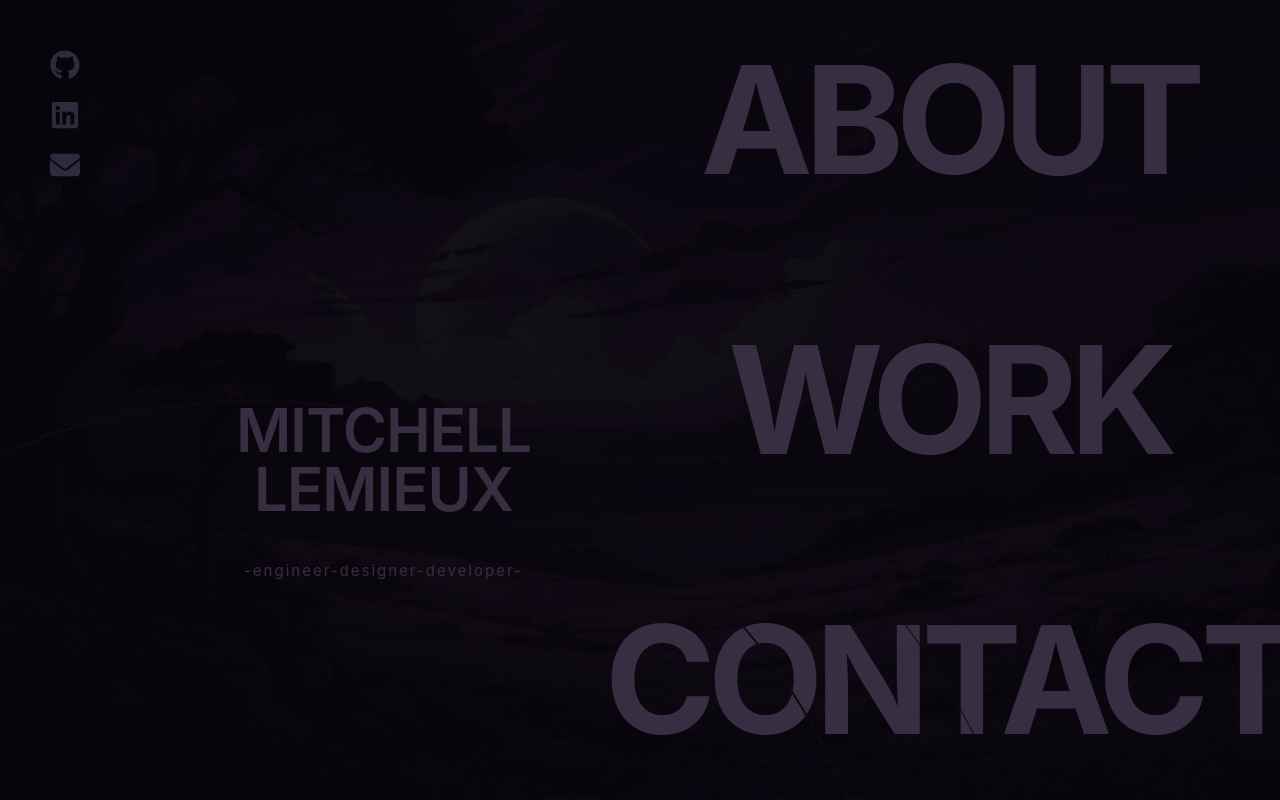
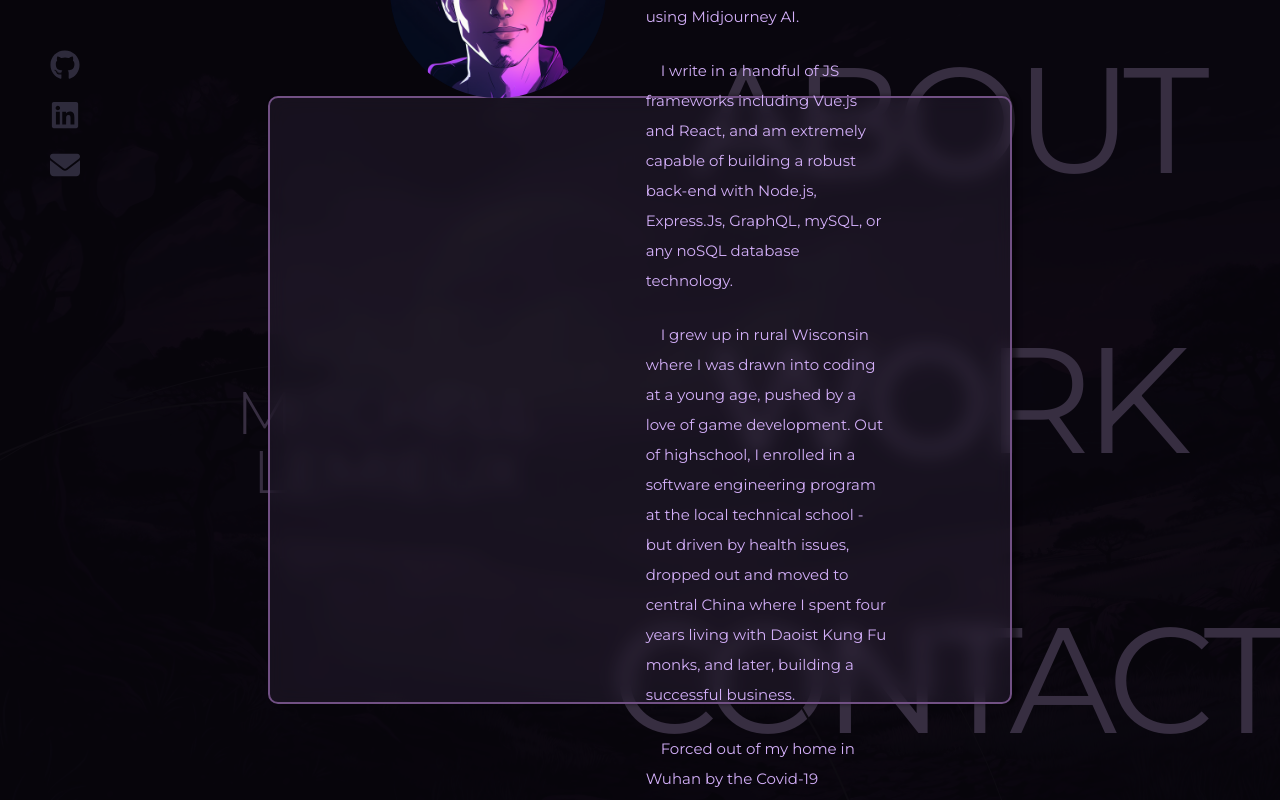
Before and after one commit to ddwk21/vue-portfolio, a Vue app: page / in a window 1280 px wide. Both pictures are taken after a click on the element "ABOUT". Built offline with nearby package versions, Linux system fonts and the light colour scheme.

Commit message:
Functioning about modal, pre-design change commit

```diff
--- a/src/App.vue
+++ b/src/App.vue
@@ -6,10 +6,13 @@
 
   const modalObj = reactive({
     showModal: false,
+    selection: '',
   })
 
-  function toggleModal() {
-    modalObj.showModal = !modalObj.showModal
+  function toggleModal(item) {
+    modalObj.showModal = !modalObj.showModal;
+    modalObj.selection = item;
+    console.log(modalObj.selection)
     console.log(modalObj.showModal)
   }
 
@@ -35,7 +38,7 @@
 
     <div class="circle" id="Circle1">Circle</div>
     <div id="Circle2"></div>
-    <Modal v-if="modalObj.showModal" @clickedOff="toggleModal" />
+    <Modal v-if="modalObj.showModal" @clickedOff="toggleModal" :info="modalObj.selection"/>
   </main>
 </template>
 
--- a/src/assets/main.css
+++ b/src/assets/main.css
@@ -1,4 +1,7 @@
 @import './base.css';
+@import url('https://fonts.googleapis.com/css2?family=Montserrat:ital,wght@0,100;0,200;0,300;0,400;0,500;0,600;0,700;0,800;1,100;1,200;1,300;1,400;1,500;1,600;1,700&family=Overpass&family=Quicksand&display=swap');
+
+
 
 #app {
   display: flex;
@@ -20,6 +23,8 @@ main{
   background-repeat: no-repeat;
   position: relative;
   overflow: hidden;
+  font-family: 'Montserrat', sans-serif;
+  color: #d4b0fa;
 }
 
 .sidebar{
@@ -51,7 +56,7 @@ main{
   display: flex;
   flex-direction: column;
  text-align: center;
- color: #d4b0fa;
+
  font-size: 50px;
  letter-spacing: -1px;
  justify-content: center;
@@ -73,8 +78,9 @@ main{
 }
 
 .summaryContent p{
+  font-weight: 200;
   margin-top: 5vh;
-  font-size: 15px;
+  font-size: 18px;
   letter-spacing: 2px;
   z-index: 2;
 }
@@ -82,7 +88,7 @@ main{
 .summary h1{
   font-size: 60px;
   line-height: 98%;
-  font-weight: 600;
+  font-weight: 300;
 }
 
 #Circle1{
--- a/src/components/MenuItem.vue
+++ b/src/components/MenuItem.vue
@@ -16,7 +16,7 @@
 
 <template>
     <div class="menuParent">
-        <div class="menuItem" @click="emitItem('about')">
+        <div class="menuItem" @click="$emit('clicked', 'about')">
             ABOUT
         </div>
         <div class="menuItem" @click="emitItem('work')">
@@ -41,7 +41,7 @@
     }
     .menuItem{
         font-size: 150px;
-        font-weight: bold;
+        font-weight: 400;
         color: #d4b0fa;
         transition: .4s;
         cursor: default;
--- a/src/components/Modal.vue
+++ b/src/components/Modal.vue
@@ -1,13 +1,22 @@
 <script setup>
 
-    defineProps({
-        info:{
-            type:String,
-            required:true,
-        }
+    import { onMounted } from 'vue';
+
+
+    const props = defineProps([
+        'info',
+    ])
+
+    const emit = defineEmits(['clickedOff']);
+
+
+    onMounted(() => {
+        console.log(props.info)
     })
 
-    const emit = defineEmits(['clickedOff']);
+    // onUpdated(() =>{
+    //     console.log('Update!')
+    // })
 
     function emitClose() {
         emit('clickedOff')
@@ -17,13 +26,38 @@
 
 
 <template>
-    <div class="modalParent" @click="emitClose">
+    <div class='modalParent' @click="emitClose">
+
+        <div v-if='props.info==="about"' class="modalContent aboutContent">
+            <h2>About Me</h2>
+            <div class="contentContainer">
+
+                <div class="imgContainer">
+                    <img src="../assets/mitchAnime2.png"/>
+                </div>
+
+                <div class="modalText">
+                    <p>My name is Mitchell Lemieux. I love creating unique designs with cutting edge technology, like this profile photo processed using Midjourney AI.</p>
+                    <br/>
+
+                    <p>I write in a handful of JS frameworks including Vue.js and React, and am extremely capable of building a robust back-end with Node.js, Express.Js, GraphQL, mySQL, or any noSQL database technology.</p>
+                    <br>
+                    <p>I grew up in rural Wisconsin where I was drawn into coding at a young age, pushed by a love of game development. Out of highschool, I enrolled in a software engineering program at the local technical school - but driven by health issues, dropped out and moved to central China where I spent four years living with Daoist Kung Fu monks, and later, building a successful business.</p>
+                    <br/>
+                    <p>Forced out of my home in Wuhan by the Covid-19 pandemic, I returned to pursuing a career in software, building independent projects and enrolling in a bootcamp through the University of Wisconsin.</p>
+                </div>
+
+            </div>
+        </div>
 
     </div>
 </template>
 
 <style scoped>
     .modalParent{
+        display: flex;
+        justify-content: center;
+        align-items: center;
         width: 100vw;
         height: 100vh;
         background: rgba(0, 0, 0, 0.739);
@@ -31,5 +65,56 @@
         top: 0;
         left: 0;
         z-index: 3;
+        padding: 20px;
+    }
+
+    .modalContent{
+        height: 80%;
+        width: 60%;
+        display: flex;
+        flex-direction: column;
+        align-items: center;
+        justify-content: center;
+        background: rgba(48, 38, 60, 0.413);
+        border: 2px solid rgb(113, 80, 132);
+        border-radius: 10px;
+        box-shadow: 5px 0px 5px rgba(0, 0, 0, 0.518);
+        backdrop-filter: blur(10px);
+    }
+
+    .modalContent h2{
+        font-size: 35px;
+    }
+
+    .contentContainer{
+        display: flex;
+        width: 100%;
+        height: auto;
+        padding: 60px;
+        padding-left: 120px;
+        padding-right: 120px;
+    }
+
+    .modalText{
+        flex: 5 5 500px;
+        display: flex;
+        flex-direction: column;
+        padding-left: 40px;
+
+    }
+    .modalText p{
+        text-indent: 15px;
+        line-height: 30px;
+    }
+    .imgContainer{
+        flex: 3 3 300px;
+        object-fit: cover;
+        border-radius: 50%;
+
+        }
+    .imgContainer img{
+        width: 100%;
+        height: auto;
+        border-radius: 50%;
     }
 </style>
```
Also changed, not shown: src/assets/mitchAnime.png (added), src/assets/mitchAnime2.png (added).
